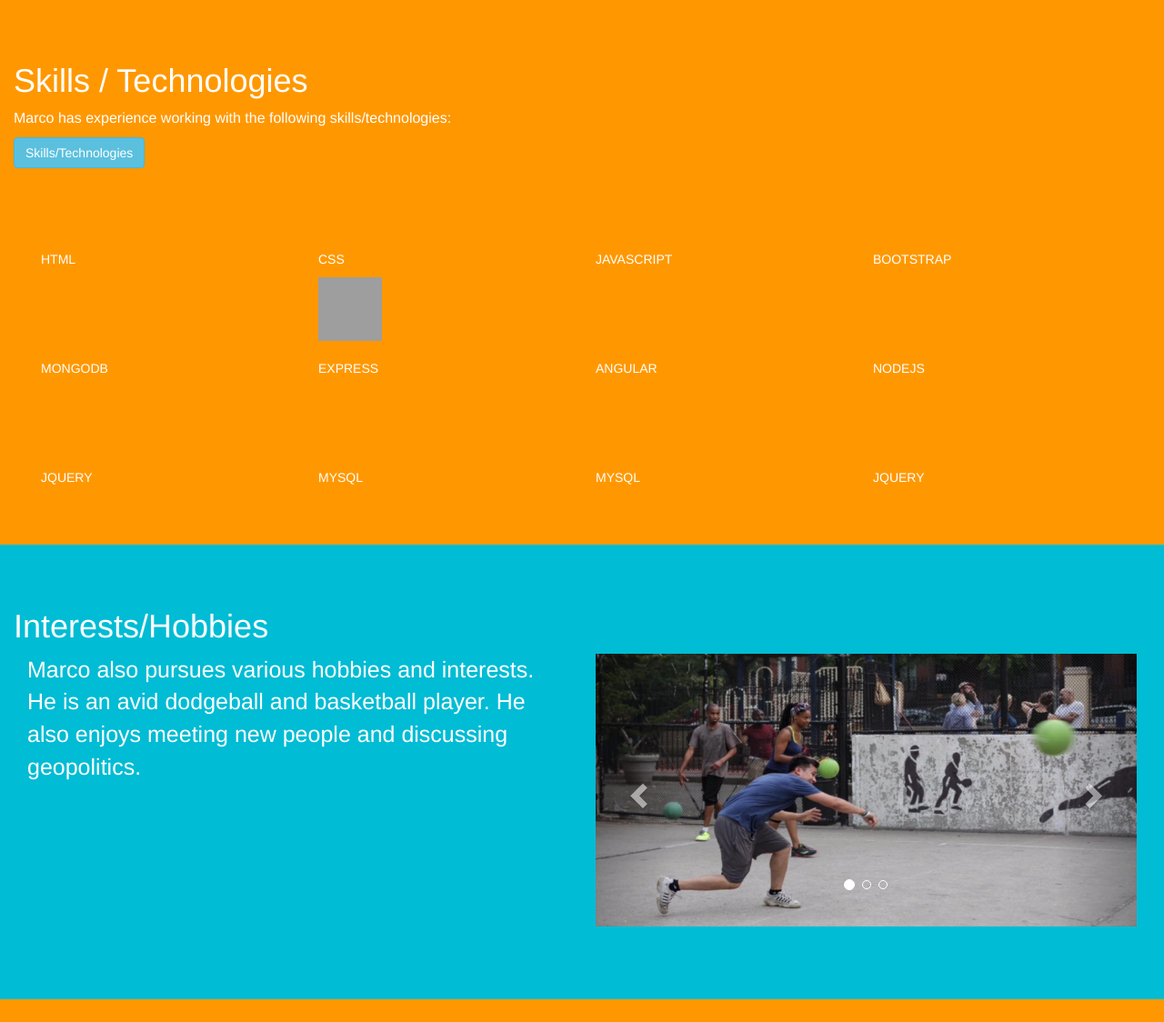
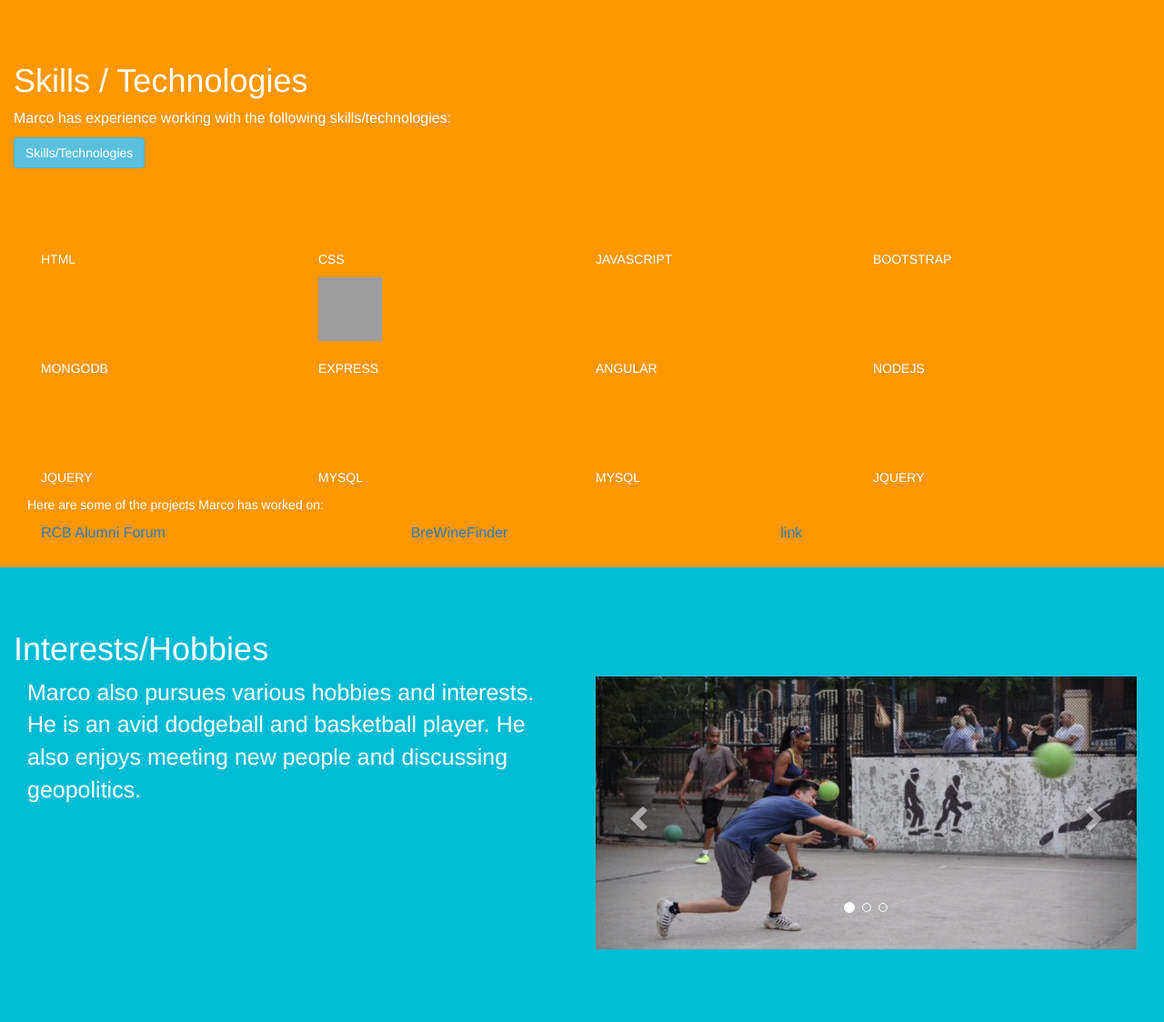
Before and after one commit to Marcode777/MarcoPortfolio1, a PHP site: page /index.html in a window 1280 px wide. Shown: the part 951-2075 px from the top of the page at 91% size. Before the commit the page ends 2050 px from the top, so only its background shows below. Run offline with PHP 8.4, Linux system fonts and the light colour scheme; some libraries are stand-ins or nearby versions; some web fonts are replaced; grey boxes are pictures that could not be loaded.

Commit message:
added app links, navbar link hover effects

```diff
--- a/css/myportfolio1.css
+++ b/css/myportfolio1.css
@@ -142,6 +142,7 @@ footer {
 /* image div section */
 
 #aboutMe {
+
   font-size: 25px;
 }
 
@@ -152,3 +153,12 @@ footer {
 .description {
   font-size:16px;
 }
+
+.links{
+  font-size:16px;
+}
+
+.navbar-inverse .navbar-nav>li>a:hover{
+  font-weight: bold;
+  color: gray;
+}
--- a/index.html
+++ b/index.html
@@ -16,8 +16,9 @@
   }
   #top {padding-top:50px;height:450px;color: #fff; background-color: #1E88E5;}
   #aboutMe {padding-top:50px;height:500px;color: #fff; background-color: #673ab7;}
-  #skills {padding-top:50px;height:600px;color: #fff; background-color: #ff9800;}
+  #skills {padding-top:50px;height:625px;color: #fff; background-color: #ff9800;}
   #interests {padding-top:50px;height:500px;color: #fff; background-color: #00bcd4;}
+
   </style>
 </head>
 <body data-spy="scroll" data-target=".navbar" data-offset="50">
@@ -35,10 +36,10 @@
     <div>
       <div class="collapse navbar-collapse" id="myNavbar">
         <ul class="nav navbar-nav">
-          <li><a href="#top">Top</a></li>
-          <li><a href="#aboutMe">About</a></li>
-          <li><a href="#skills">Skills</a></li>
-          <li><a href="#interests">Interests</a></li>
+          <li><a class="top-links"href="#top">Top</a></li>
+          <li><a class="top-links"href="#aboutMe">About</a></li>
+          <li><a class="top-links"href="#skills">Skills</a></li>
+          <li><a class="top-links"href="#interests">Interests</a></li>
          <!--  <li class="dropdown"><a class="dropdown-toggle" data-toggle="dropdown" href="#">Section 4 <span class="caret"></span></a>
             <ul class="dropdown-menu">
               <li><a href="#section41">Section 4-1</a></li>
@@ -173,6 +174,20 @@
         <p>JQUERY</p>
       </div>
     </div>
+    <div>
+      <p>Here are some of the projects Marco has worked on:</p>
+    </div>
+    <div class="links">
+      <div class="col-md-4">
+        <a href="https://rcbalumniforum.herokuapp.com/">RCB Alumni Forum</a>
+      </div>
+      <div class="col-md-4">
+        <a href="https://brew-find-2016.herokuapp.com/">BreWineFinder</a>
+      </div>
+      <div class="col-md-4">
+        <a href="">link</a>
+      </div>
+    </div>
   </div>
             <!-- actual 2nd modal -->
             <!-- be aware that data target in the button will have # sign, but id in the modal will not have the # sign-->
@@ -234,7 +249,7 @@
       <!-- Controls --> <a class="left carousel-control" href="#myCarousel" data-slide="prev"> <span class="glyphicon glyphicon-chevron-left"></span> </a>  <a class="right carousel-control" href="#myCarousel" data-slide="next"> <span class="glyphicon glyphicon-chevron-right"></span> </a>
     </header>
 
-</div>
+  </div>
 </div>
 
  <script src="https://code.jquery.com/jquery-2.1.4.min.js"></script>
```
